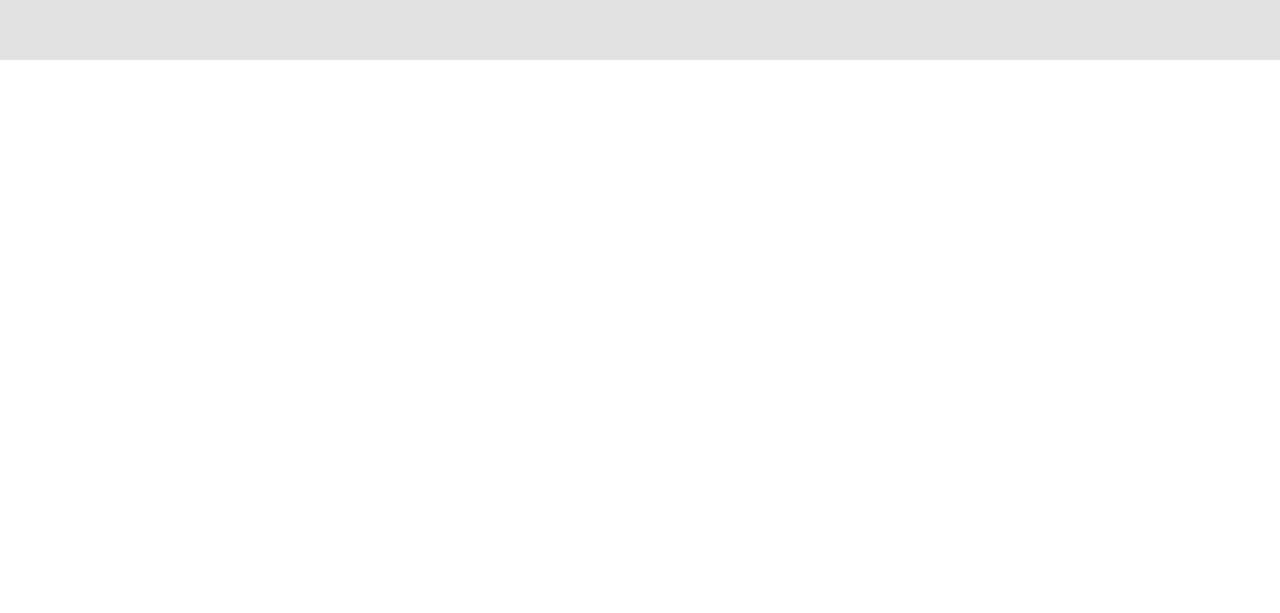
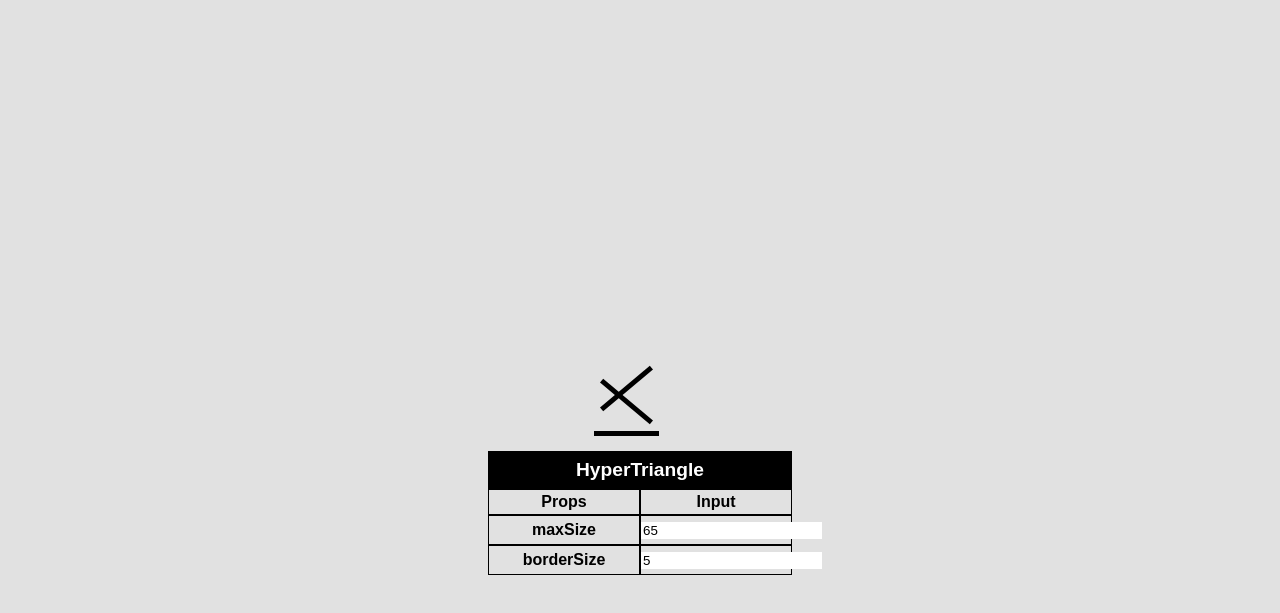
Before and after one commit to josue-rojas/react-loading, a React (Create React App) app: page / in a window 1280 px wide. Shown: the part 5540-6153 px from the top of the page. Before the commit the page ends 5600 px from the top, so only its background shows below. Built offline with nearby package versions, Linux system fonts and the light colour scheme.

Commit message:
fix scroll onkeypress

```diff
--- a/src/App.js
+++ b/src/App.js
@@ -79,33 +79,34 @@ class App extends Component {
     this.handleKeys = this.handleKeys.bind(this);
   }
   componentDidMount(){
-    const views = document.getElementsByClassName('Full-View');
-    const viewsPosition = [];
-    for(let i = 0; i < views.length; i++){
-      viewsPosition.push(views[i].offsetTop)
-    }
-    this.setState({
-      positions: viewsPosition,
-      // will give error if view 1 does not exist
-      viewSize: views[1].offsetTop,
-      windowHeight: window.innerHeight > 568 ? '100vh' : '568px',
-    })
+    this.handleResize();
     window.addEventListener('resize', this.handleResize);
   }
   componentWillUnmount(){
     window.removeEventListener('resize', this.handleResize);
   }
   handleResize(){
-    this.setState({windowHeight: window.innerHeight > 568 ? '100vh' : '568px'});
+    const views = document.getElementsByClassName('Full-View');
+    const viewsPosition = [];
+    const viewSize = window.innerHeight;
+    let viewPos = 0;
+    for(let i = 0; i < views.length; i++){
+      viewsPosition.push(viewPos);
+      viewPos+=viewSize;
+    }
+    this.setState({
+      positions: viewsPosition,
+      viewSize: viewSize,
+    })
   }
   findNext(currPos, forward){
     // cant divide by zero
     if(currPos === 0) return forward ? this.state.positions[1] : this.state.positions[-1] ;
     return this.state.positions[Math.floor(currPos / this.state.viewSize) + (forward ? 1 : -1)];
   }
-
   handleKeys(e){
-    let nextPos = 0;
+    let nextPos = undefined;
+    let currPos = window.pageYOffset;
     switch(e.keyCode){
       case 37:
         // left
@@ -124,9 +125,8 @@ class App extends Component {
         nextPos = this.findNext(currPos, true)
         break;
       default:
-        return
+        break;
     }
-    let currPos = window.pageYOffset;
     if(nextPos !== undefined) window.scroll(0, nextPos);
   }
   // make views automatically just add them in Loaders.Makers array
@@ -135,6 +135,7 @@ class App extends Component {
     for(let i = 0; i < Loaders.Makers.length; i++){
       Views.push(
         <FullView
+          key={i+'FullView'}
           stuff={(<InnerView maker={Loaders.Makers[i]}/>)}
           bgColor={'rgb(225,225,225)'}
           height={height}/>
@@ -143,7 +144,7 @@ class App extends Component {
     return Views;
   }
   render() {
-    const Views = this.makeViews(this.state.windowHeight);
+    const Views = this.makeViews(this.state.viewSize);
     return (
       <div onKeyDown={this.handleKeys} tabIndex="0">
         {Views}
--- a/src/Components/Bars.js
+++ b/src/Components/Bars.js
@@ -37,7 +37,7 @@ export default class Bars extends Component{
     let delay = 0;
     for(let i = 0; i < this.props.numBars; i++){
       bars.push(
-        <div style={barWrapper}>
+        <div style={barWrapper} key={i+'bars'}>
           <div style={this.getBarStyle(delay)}/>
         </div>)
       delay+=this.props.barDelay;
--- a/src/Components/Cylon.js
+++ b/src/Components/Cylon.js
@@ -35,7 +35,7 @@ export default class Cylon extends Component{
     let opacity = 1;
     for(let i = 0; i < this.props.numRect; i++){
       rects.push(
-        <div style={this.getRectStyle(delay, opacity)}/>
+        <div key={i + 'rects'} style={this.getRectStyle(delay, opacity)}/>
       )
       opacity-=this.props.opacityChange;
       delay+=this.props.rectDelay;
--- a/src/Components/Dots.js
+++ b/src/Components/Dots.js
@@ -39,7 +39,7 @@ export default class Dots extends Component{
     let delay = 0;
     for(let i = 0; i < this.props.numDots; i++){
       dots.push(
-        <div style={dotWrapper}>
+        <div style={dotWrapper} key={i+'dots'}>
           <div style={this.getDotStyle(delay)}/>
         </div>);
       delay+=this.props.dotDelay;
--- /dev/null
+++ b/src/Components/HyperTriangle.js
@@ -0,0 +1,61 @@
+import React, { Component } from 'react';
+import './Styles/HyperTriangle.css';
+
+// inspired by https://codepen.io/foleyatwork/pen/ZJodgr
+
+export default class HyperTriangle extends Component{
+  render(){
+    const style = {
+      box: {
+        position: 'relative',
+        width: Math.sqrt(2)*this.props.maxSize + 'px',
+        height: Math.sqrt(2)*this.props.maxSize + 'px',
+      },
+      bottom: {
+        width: this.props.maxSize + 'px',
+        height: this.props.borderSize + 'px',
+        backgroundColor: 'black',
+        position: 'absolute',
+        bottom: 0,
+      },
+      left: {
+        width: this.props.maxSize + 'px',
+        height: this.props.borderSize + 'px',
+        backgroundColor: 'black',
+        position: 'absolute',
+        transform: 'rotate(40deg)',
+        bottom: 'calc(0% + ' + this.props.maxSize/2 + 'px'
+      },
+      right: {
+        width: this.props.maxSize + 'px',
+        height: this.props.borderSize + 'px',
+        backgroundColor: 'black',
+        position: 'absolute',
+        transform: 'rotate(-40deg)',
+        // right: 0,
+        bottom: 'calc(0% + ' +  (Math.sqrt(2)*this.props.maxSize)/2+ 'px'
+      },
+      triangle: {
+        height: 0,
+        width: 0,
+        border: '20px solid rgba(0,0,0,0)',
+        borderTop: '20px solid green',
+        position: 'relative'
+      },
+      innerTriangle: {
+        height: 0,
+        width: 0,
+        border: '5px solid rgba(0,0,0,0)',
+        borderTop: '5px solid black',
+        position: 'absolute'
+      }
+    }
+    return(
+      <div style={style.box}>
+        <div style={style.bottom}/>
+        <div style={style.left}/>
+        <div style={style.right}/>
+      </div>
+    )
+  }
+}
--- a/src/Components/Squares.js
+++ b/src/Components/Squares.js
@@ -33,7 +33,7 @@ export default class Squares extends Component{
     let alternate = true;
     for(let i = 0; i < this.props.numSquares; i++){
       squares.push(
-        <div style={this.getSquareStyle(animationDelay, alternate)}/>
+        <div key={i+'squares'} style={this.getSquareStyle(animationDelay, alternate)}/>
       )
       if(this.props.alternate) alternate = !alternate;
       animationDelay+=this.props.squareDelay;
--- a/src/InputTable.js
+++ b/src/InputTable.js
@@ -27,13 +27,14 @@ export default class InputTable extends Component{
     }
     for(let i = 0; i < titles.length; i++){
       inputRows.push(
-        <div>
+        <div key={i+'inputrow'}>
           <div style={style.prop}>{titles[i]}</div>
           <div style={style.prop}>
             <input
               style={style.input}
+              onKeyDown={(e)=>{ e.stopPropagation();}}
               onChange={(e) => this.props.handleInput(e, i)}
-              value={this.props.values[i]}/>
+              value={defaults[i]}/>
           </div>
         </div>
       )
@@ -61,7 +62,7 @@ export default class InputTable extends Component{
         padding: '3px 0',
       },
     }
-    const inputRows = this.createInputRows(this.props.titles, this.props.defaults);
+    const inputRows = this.createInputRows(this.props.titles, this.props.values);
     return(
       <div>
         <div style={style.title}>{this.props.title}</div>
--- a/src/LoaderMakers.js
+++ b/src/LoaderMakers.js
@@ -8,7 +8,7 @@ import Pulse from './Components/Pulse';
 import Squares from './Components/Squares';
 import SpinDots from './Components/SpinDots';
 import Cylon from './Components/Cylon';
-
+import HyperTriangle from './Components/HyperTriangle';
 
 class SpinnerMaker {
   static title = 'Spinner'
@@ -117,8 +117,8 @@ class SpinDotsMaker {
 class CylonMaker {
   static title = 'Cylon';
   static titles = ['maxWidth', 'minWidth', 'height', 'numRect', 'color', 'opacityChange', 'delay', 'rectDelay']
-  static defaults = [200, 30, 20, 5, 'rgb(255,70,55)', .3, 750, 65]
-  static make(props=this.default){
+  static defaults = [200, 30, 20, 5, 'rgb(255,70,55)', .2, 750, 65]
+  static make(props=this.defaults){
     return(
       <Cylon
         key={Math.random()}
@@ -134,4 +134,18 @@ class CylonMaker {
   }
 }
 
-export const Makers = [SpinnerMaker, DotMaker, BarsMaker, PulseMaker, SquaresMaker, SpinDotsMaker, CylonMaker]
+class HyperTriangleMaker {
+  static title = 'HyperTriangle';
+  static titles = ['maxSize', 'borderSize']
+  static defaults = [65, 5]
+  static make(props=this.defaults){
+    return(
+      <HyperTriangle
+        key={Math.random()}
+        maxSize={props[0]}
+        borderSize={props[1]}/>
+    )
+  }
+}
+
+export const Makers = [SpinnerMaker, DotMaker, BarsMaker, PulseMaker, SquaresMaker, SpinDotsMaker, CylonMaker, HyperTriangleMaker]
```
Also changed, not shown: src/Components/Styles/HyperTriangle.css (added).
